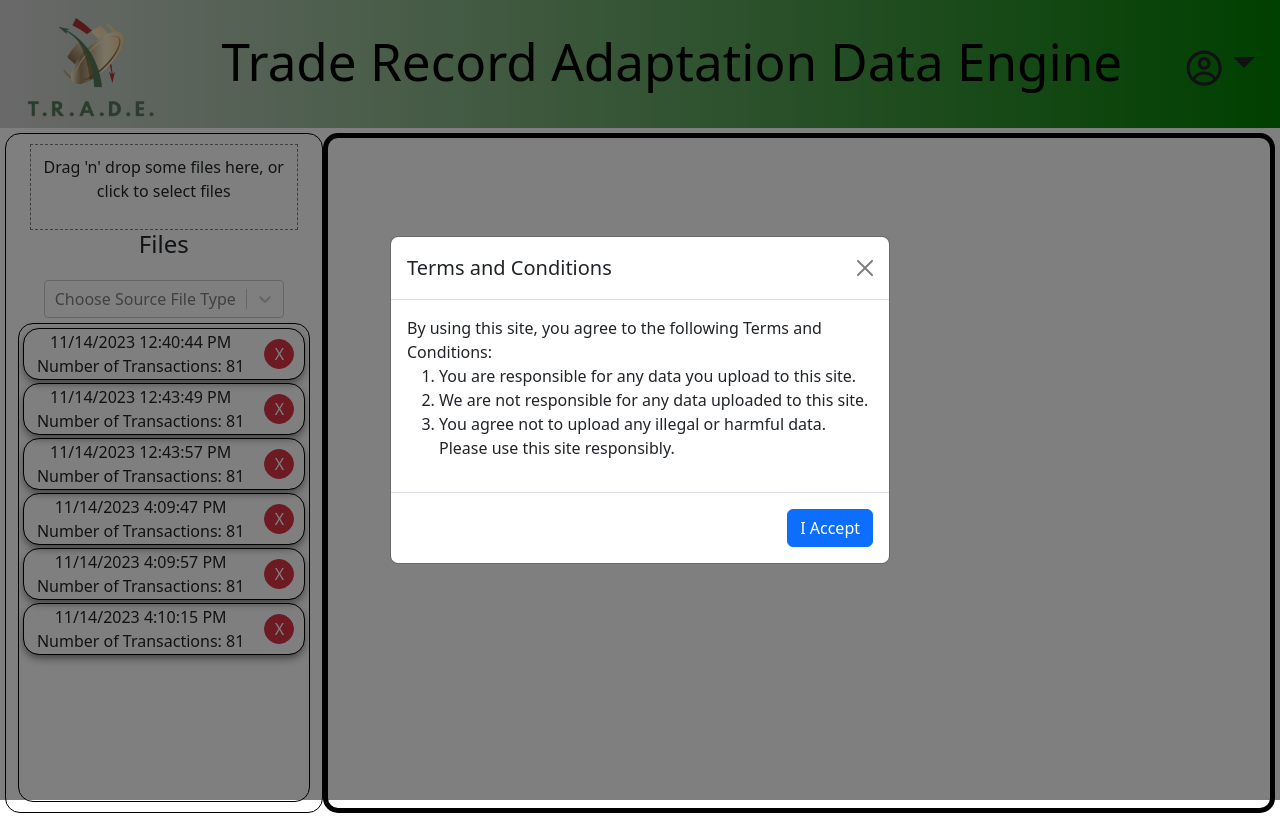
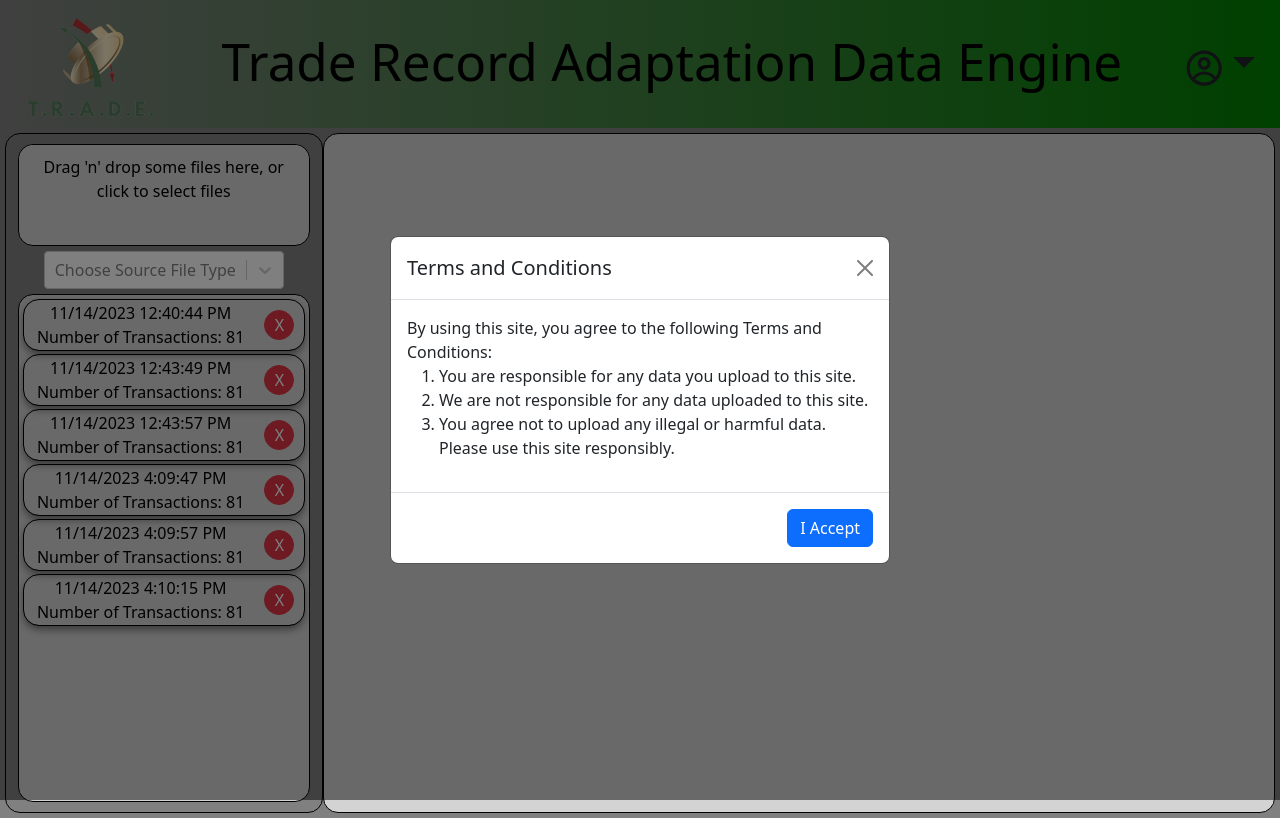
Before and after one commit to JOATZ/TRADE_App, a React (Create React App) app: page / in a window 1280 px wide. Built offline with nearby package versions, Linux system fonts and the light colour scheme; data requests are answered from the project's data file.

Commit message:
color scheme mods

```diff
--- a/src/App.css
+++ b/src/App.css
@@ -1,14 +1,16 @@
 /*______________light mode colors______________________*/
 :root {
-  --color-background: grey;
+  --color-background: lightgrey;
+  --color-accent:grey;
   --color-text: black;
-  --color-navbar-dark-light: lightgrey;
+  --color-navbar-dark-light: grey;
   --color-navbar-dark-dark: green;
   --color-link: #61dafb;
 }
 /*______________dark mode colors______________________*/
 body.dark-mode {
-  --color-background: rgb(50, 50, 70);
+  --color-background:black;
+  --color-accent: rgb(50, 50, 70);
   --color-text: grey;
   --color-navbar-dark-light: rgb(104, 104, 142);
   --color-navbar-dark-dark: rgb(50, 50, 70);
@@ -58,11 +60,21 @@ body {
   flex-grow: 1;
   white-space: normal;
 }
-
+/*_______________DROPZONE____________________*/
 .dropzone {
-  border: 1px dashed gray;
+  border: 0px solid black;
+  border-radius: 15px;
+  background-color: var(--color-background);
   padding: 10px;
   text-align: center;
+}
+
+.drag-drop-container{
+  border: solid black 1px;
+  border-radius: 15px;
+  width: 100%;
+  height:15vh;
+  background-color: var(--color-background);
 }
 
 .navbar-brand img {
@@ -151,7 +163,10 @@ body {
 }
 .page-row{
   padding: 5px;
+  background-color: var(--color-accent);
+  color:var(--color-text);
 }
+
 .data-list-container {
   display: flex;
   flex-direction: column;
@@ -174,16 +189,19 @@ body {
   width: 100%;
   height:85vh;
   overflow-y: auto;
+  background-color: var(--color-background);
 }
 
 .preview-container {
   display: flex;
   flex-direction: column;
-  border: solid black 5px;
+  border: solid black 1px;
   border-radius: 15px;
   width: 100%;
   height: 85vh;
   overflow-y: auto;
+  background-color: var(--color-background);
+  padding-top: 5px;
 }
 
 .parent-pill-row {
@@ -213,8 +231,9 @@ body {
 .sticky-header th {
   position: sticky;
   top: 0;
-  background: grey; /* Replace with the desired background color */
+  background: var(--color-accent);
   z-index: 10;
+  border-radius: 5px;
 }
 
 @keyframes App-logo-spin {
--- a/src/components/DragDropBox.js
+++ b/src/components/DragDropBox.js
@@ -17,13 +17,12 @@ const DragDropBox = ({ onFileDrop }) => {
     ))
 
     return (
-        <section className='container'>
+        <section className='drag-drop-container'>
             <div {...getRootProps({ className: 'dropzone' })}>
                 <input {...getInputProps()} />
                 <p>Drag 'n' drop some files here, or click to select files</p>
             </div>
             <aside>
-                <h4>Files</h4>
                 <ul>{files}</ul>
             </aside>
         </section>
```
